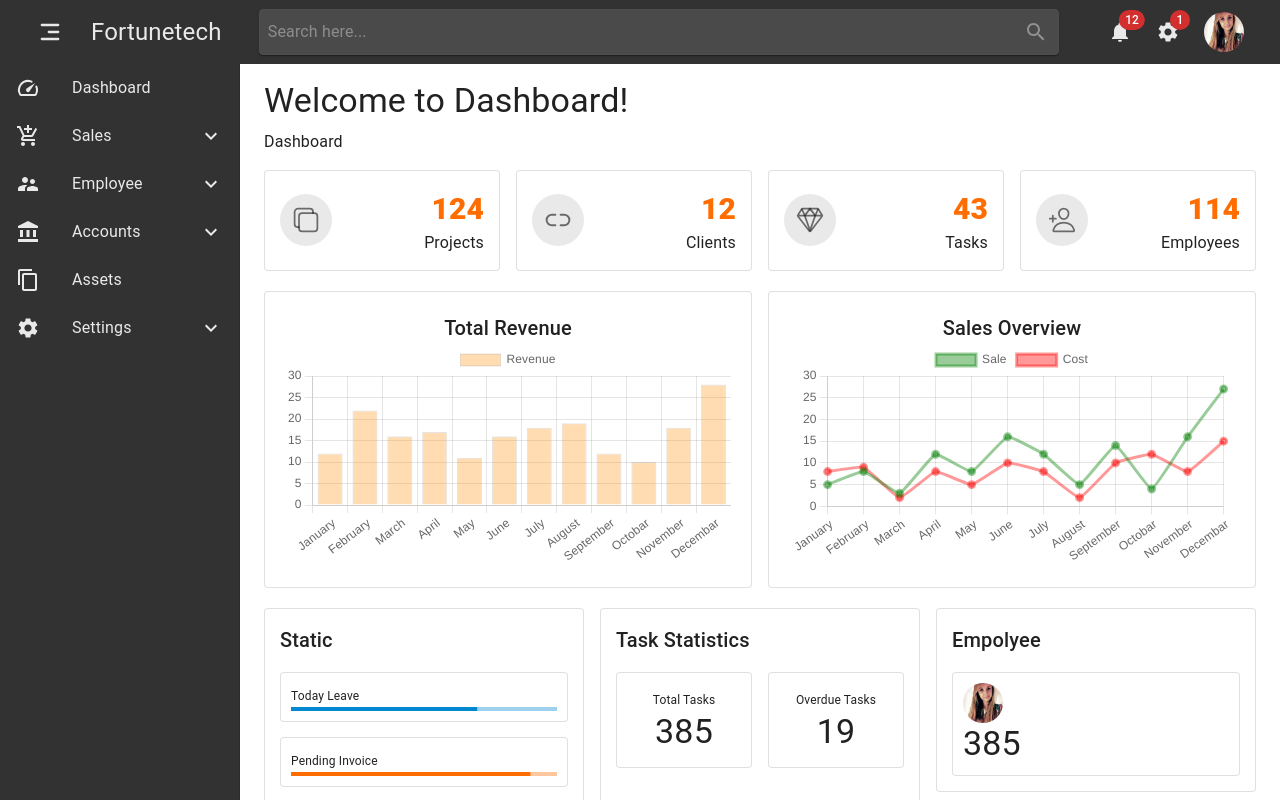
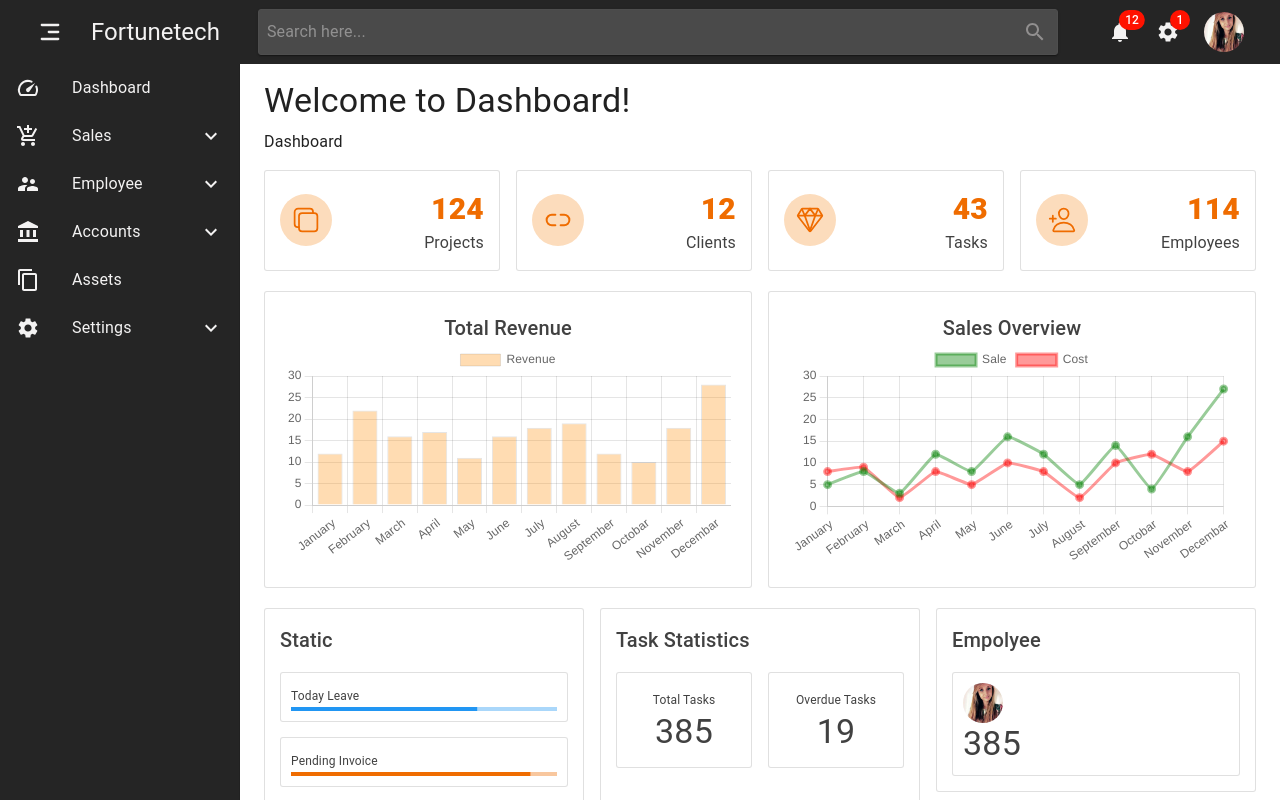
Before and after one commit to mamun07/hr_dashboard, a Next.js app: page / in a window 1280 px wide. Shown: the top 800 px of the page. Built offline with nearby package versions, Linux system fonts and the light colour scheme.

Commit message:
color setting

```diff
--- a/pages/container/Dashinfo.jsx
+++ b/pages/container/Dashinfo.jsx
@@ -1,46 +1,130 @@
-import React from 'react'
-import { Typography, Grid, Card, IconButton, Box } from '@mui/material'
-import { IoCopyOutline,IoDiamondOutline,IoPersonAddOutline,IoUnlinkOutline } from "react-icons/io5";
+import React from "react";
+import { Typography, Grid, Card, IconButton, Box } from "@mui/material";
+import {
+  IoCopyOutline,
+  IoDiamondOutline,
+  IoPersonAddOutline,
+  IoUnlinkOutline,
+} from "react-icons/io5";
 
 export default function Dashinfo() {
   return (
     <Grid container spacing={2}>
       <Grid item xs={6} md={3}>
-        <Card variant="outlined" sx={{padding: '15px', display:'flex', alignItems:'center', justifyContent: 'space-between'}}>
-          <IconButton disableRipple size='large' sx={{backgroundColor: 'primary.main'}}><IoCopyOutline/></IconButton>
-          <Box sx={{textAlign:'right'}}>
-            <Typography fontSize={30} fontWeight='900' color='secondary.main'> 124 </Typography>
-            <Typography variant='p'>Projects</Typography>
+        <Card
+          variant="outlined"
+          sx={{
+            padding: "15px",
+            display: "flex",
+            alignItems: "center",
+            justifyContent: "space-between",
+          }}
+        >
+          <IconButton
+            disableRipple
+            size="large"
+            sx={{
+              backgroundColor: "secondary.light2",
+              color: "secondary.main",
+            }}
+          >
+            <IoCopyOutline />
+          </IconButton>
+          <Box sx={{ textAlign: "right" }}>
+            <Typography fontSize={30} fontWeight="900" color="secondary.main">
+              124
+            </Typography>
+            <Typography variant="p">Projects</Typography>
           </Box>
         </Card>
       </Grid>
       <Grid item xs={6} md={3}>
-        <Card variant="outlined" sx={{padding: '15px', display:'flex', alignItems:'center', justifyContent: 'space-between'}}>
-          <IconButton disableRipple size='large' sx={{backgroundColor: 'primary.main'}}><IoUnlinkOutline sx={{ fontSize: 50 }}/></IconButton>
-          <Box sx={{textAlign:'right'}}>
-            <Typography fontSize={30} fontWeight='900' color='secondary.main'> 12 </Typography>
-            <Typography variant='p'>Clients</Typography>
+        <Card
+          variant="outlined"
+          sx={{
+            padding: "15px",
+            display: "flex",
+            alignItems: "center",
+            justifyContent: "space-between",
+          }}
+        >
+          <IconButton
+            disableRipple
+            size="large"
+            sx={{
+              backgroundColor: "secondary.light2",
+              color: "secondary.main",
+            }}
+          >
+            <IoUnlinkOutline sx={{ fontSize: 50 }} />
+          </IconButton>
+          <Box sx={{ textAlign: "right" }}>
+            <Typography fontSize={30} fontWeight="900" color="secondary.main">
+              {" "}
+              12{" "}
+            </Typography>
+            <Typography variant="p">Clients</Typography>
           </Box>
         </Card>
       </Grid>
       <Grid item xs={6} md={3}>
-        <Card variant="outlined" sx={{padding: '15px', display:'flex', alignItems:'center', justifyContent: 'space-between'}}>
-          <IconButton disableRipple size='large' sx={{backgroundColor: 'primary.main'}}><IoDiamondOutline sx={{ fontSize: 50 }}/></IconButton>
-          <Box sx={{textAlign:'right'}}>
-            <Typography fontSize={30} fontWeight='900' color='secondary.main'> 43 </Typography>
-            <Typography variant='p'>Tasks</Typography>
+        <Card
+          variant="outlined"
+          sx={{
+            padding: "15px",
+            display: "flex",
+            alignItems: "center",
+            justifyContent: "space-between",
+          }}
+        >
+          <IconButton
+            disableRipple
+            size="large"
+            sx={{
+              backgroundColor: "secondary.light2",
+              color: "secondary.main",
+            }}
+          >
+            <IoDiamondOutline sx={{ fontSize: 50 }} />
+          </IconButton>
+          <Box sx={{ textAlign: "right" }}>
+            <Typography fontSize={30} fontWeight="900" color="secondary.main">
+              {" "}
+              43{" "}
+            </Typography>
+            <Typography variant="p">Tasks</Typography>
           </Box>
         </Card>
       </Grid>
       <Grid item xs={6} md={3}>
-        <Card variant="outlined" sx={{padding: '15px', display:'flex', alignItems:'center', justifyContent: 'space-between'}}>
-          <IconButton disableRipple size='large' sx={{backgroundColor: 'primary.main'}}><IoPersonAddOutline sx={{ fontSize: 50 }}/></IconButton>
-          <Box sx={{textAlign:'right'}}>
-            <Typography fontSize={30} fontWeight='900' color='secondary.main'> 114 </Typography>
-            <Typography variant='p'>Employees</Typography>
+        <Card
+          variant="outlined"
+          sx={{
+            padding: "15px",
+            display: "flex",
+            alignItems: "center",
+            justifyContent: "space-between",
+          }}
+        >
+          <IconButton
+            disableRipple
+            size="large"
+            sx={{
+              backgroundColor: "secondary.light2",
+              color: "secondary.main",
+            }}
+          >
+            <IoPersonAddOutline sx={{ fontSize: 50 }} />
+          </IconButton>
+          <Box sx={{ textAlign: "right" }}>
+            <Typography fontSize={30} fontWeight="900" color="secondary.main">
+              {" "}
+              114{" "}
+            </Typography>
+            <Typography variant="p">Employees</Typography>
           </Box>
         </Card>
       </Grid>
     </Grid>
-  )
+  );
 }
--- a/pages/container/SideBar.jsx
+++ b/pages/container/SideBar.jsx
@@ -41,16 +41,15 @@ export default function SideBar() {
     <List>
       <Link href="/">
         <ListItemButton onClick={DashWel}>
-          <ListItemIcon>
-            {" "}
-            <SpeedRounded color="primary" />{" "}
+          <ListItemIcon sx={{ color: "secondary.text" }}>
+            <SpeedRounded />
           </ListItemIcon>
           <ListItemText primary="Dashboard" />
         </ListItemButton>
       </Link>
       <ListItemButton onClick={salesClick}>
-        <ListItemIcon>
-          <AddShoppingCart color="primary" />
+        <ListItemIcon sx={{ color: "secondary.text" }}>
+          <AddShoppingCart />
         </ListItemIcon>
         <ListItemText primary="Sales" />
         {sales ? <ExpandLess /> : <ExpandMore />}
@@ -85,8 +84,8 @@ export default function SideBar() {
         </List>
       </Collapse>
       <ListItemButton onClick={empolyeeClick}>
-        <ListItemIcon>
-          <SupervisorAccount color="primary" />
+        <ListItemIcon sx={{ color: "secondary.text" }}>
+          <SupervisorAccount />
         </ListItemIcon>
         <ListItemText primary="Employee" />
         {empolyee ? <ExpandLess /> : <ExpandMore />}
@@ -137,8 +136,8 @@ export default function SideBar() {
       </Collapse>
 
       <ListItemButton onClick={accountClick}>
-        <ListItemIcon>
-          <AccountBalance color="primary" />
+        <ListItemIcon sx={{ color: "secondary.text" }}>
+          <AccountBalance />
         </ListItemIcon>
         <ListItemText primary="Accounts" />
         {account ? <ExpandLess /> : <ExpandMore />}
@@ -170,16 +169,16 @@ export default function SideBar() {
 
       <Link href="/assets">
         <ListItemButton>
-          <ListItemIcon>
-            <ContentCopy color="primary" />
+          <ListItemIcon sx={{ color: "secondary.text" }}>
+            <ContentCopy />
           </ListItemIcon>
           <ListItemText primary="Assets" />
         </ListItemButton>
       </Link>
 
       <ListItemButton onClick={settingClick}>
-        <ListItemIcon>
-          <Settings color="primary" />
+        <ListItemIcon sx={{ color: "secondary.text" }}>
+          <Settings />
         </ListItemIcon>
         <ListItemText primary="Settings" />
         {setting ? <ExpandLess /> : <ExpandMore />}
--- a/pages/layout/index.jsx
+++ b/pages/layout/index.jsx
@@ -62,8 +62,8 @@ export default function Layout({ children }) {
                 width: open
                   ? { xs: "0px", sm: drawerWidthClose }
                   : { xs: drawerWidthClose, sm: drawerWidthOpen },
-                backgroundColor: "primary.dark",
-                color: "primary.main",
+                backgroundColor: "primary.main",
+                color: "primary.text",
                 transition: theme.transitions.create("width", {
                   easing: theme.transitions.easing.sharp,
                   duration: open
@@ -82,8 +82,8 @@ export default function Layout({ children }) {
             <Box
               position="fixed"
               sx={{ top: 0, left: 0, right: 0, zIndex: 9999 }}
-              bgcolor={"primary.dark"}
-              color={"primary.main"}
+              bgcolor={"primary.main"}
+              color={"primary.text"}
             >
               <Toolbar sx={{ justifyContent: "space-between" }}>
                 <Box
@@ -93,8 +93,7 @@ export default function Layout({ children }) {
                   <IconButton
                     size="large"
                     onClick={toogleOpen}
-                    color="primary"
-                    sx={{ marginRight: "15px" }}
+                    sx={{ marginRight: "15px", color: "secondary.text" }}
                   >
                     {open ? <CgMenuLeft /> : <CgMenuRightAlt />}
                   </IconButton>
@@ -116,7 +115,7 @@ export default function Layout({ children }) {
                     }}
                   >
                     <InputBase
-                      sx={{ ml: 1, flex: 1, color: "primary.main" }}
+                      sx={{ ml: 1, flex: 1, color: "primary.text" }}
                       placeholder="Search here..."
                       inputProps={{ "aria-label": "Search here..." }}
                     />
--- a/pages/theme/index.jsx
+++ b/pages/theme/index.jsx
@@ -1,24 +1,51 @@
-import { createTheme } from '@mui/material/styles';
+import { createTheme } from "@mui/material/styles";
 const theme = createTheme({
   palette: {
+    type: "light",
     primary: {
-      light: '#5b5b5b',
-      main: '#e9e9e9',
-      dark: '#323232',
-      none: 'transparent',
+      main: "#252525",
+      light: "#4a4a4a",
+      dark: "#141414",
+      text: "#f3f2f2",
     },
     secondary: {
-      light: '#ff6d00bd',
-      main: '#ff6d00',
-      dark: '#ff6d00bd',
-    }
+      main: "#ef6c00",
+      light: "#fd923d",
+      light2: "#fcdcbc",
+      text: "#f3f2f2",
+    },
+    background: {
+      default: "#ffffff",
+      paper: "#ffffff",
+    },
+    error: {
+      main: "#ff1200",
+    },
+    warning: {
+      main: "#ff9800",
+      light: "#ffac33",
+      text: "rgba(0,0,0,0.87)",
+    },
+    text: {
+      primary: "rgba(37,37,37,0.87)",
+    },
+    info: {
+      main: "#2196f3",
+      light: "#4dabf5",
+      dark: "#1769aa",
+      text: "#ffffff",
+    },
+    success: {
+      main: "#4caf50",
+      light: "#6fbf73",
+      dark: "#357a38",
+      text: "rgba(0,0,0,0.87)",
+    },
+    divider: "rgba(0,0,0,0.12)",
   },
-  typography: {
-    fontFamily: [
-      'Roboto',
-    ].join(','),
+  shape: {
+    borderRadius: 3,
   },
-
 });
 
-export default theme
+export default theme;
```
